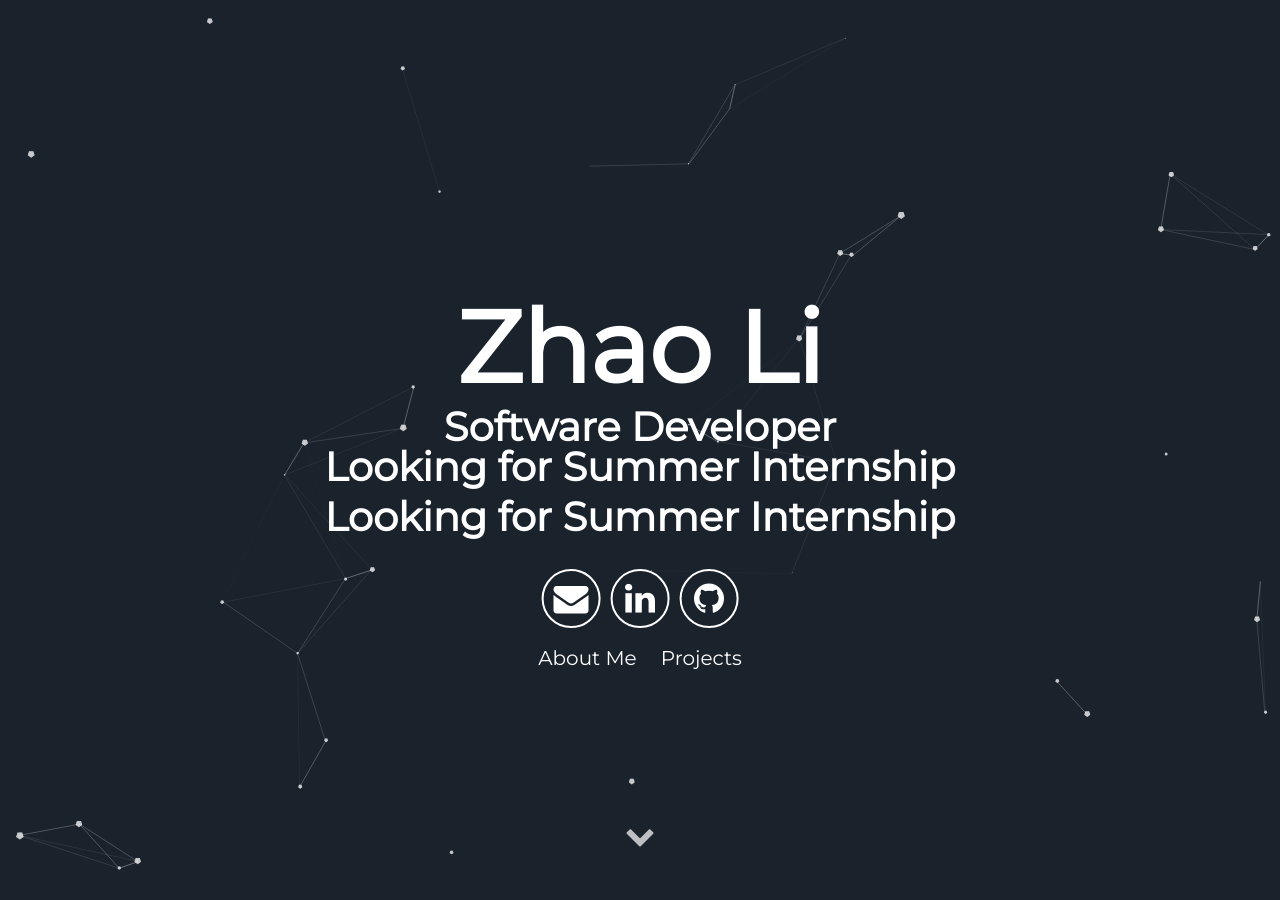
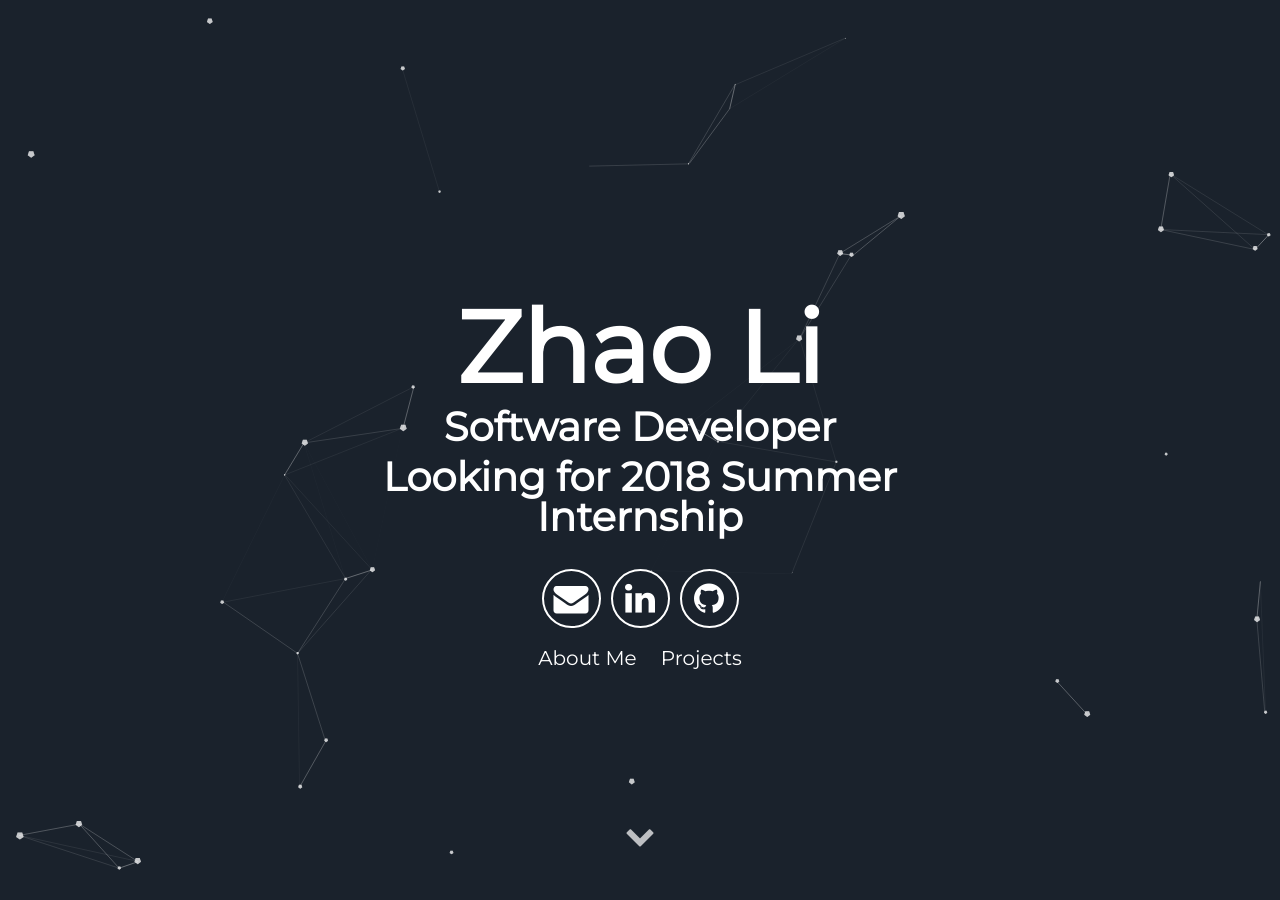
Before and after one commit to hl1028/hl1028.github.io, a Jekyll site: the page built from index.html, in a window 1280 px wide and 900 px high. Built offline with Jekyll 4.4.1, drawn with Linux system fonts in a browser that asks for light colours.

Commit message:
some merge

```diff
--- a/_config.yml
+++ b/_config.yml
@@ -7,7 +7,7 @@ url: "hl1028.github.io" # the base hostname & protocol for your site e.g. http:/
 # User settings
 username: Zhao Li
 user_description: First year graduate student at University of Pennsylvania, studying computer science in the program Master of Computer and Information Technology. Embrace all opportunities from tech companies and tech-related positions at finance companies especially software development engineer internship. Feel free to contact me through harry28@seas.upenn.edu
-user_title: Software Developer<br>Looking for Summer Internship
+user_title: Software Developer
 email: harry28@seas.upenn.edu
 #twitter_username: lorem_ipsum
 github_username:  hl1028
--- a/_includes/header.html
+++ b/_includes/header.html
@@ -3,7 +3,7 @@
       <h1>
         <span class="site-title">{{site.username}}</span>
         <span class="site-description">{{site.user_title}}</span>
-        <span class="site-description">Looking for Summer Internship</span>
+        <span class="site-description">Looking for 2018 Summer Internship</span>
       </h1>
       <div class="header-icons">
         <a aria-label="Send email" href="mailto:harry28@seas.upenn.edu"><i class="icon fa fa-envelope"></i></a>
```
